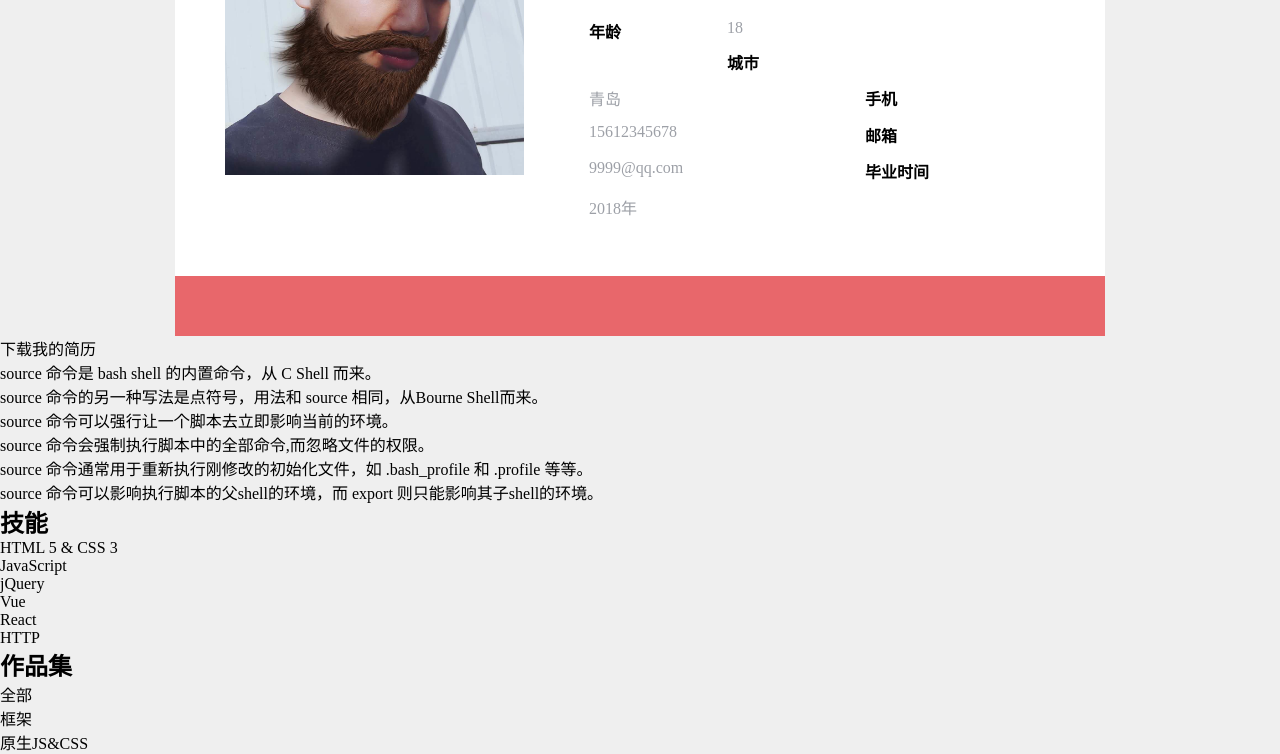
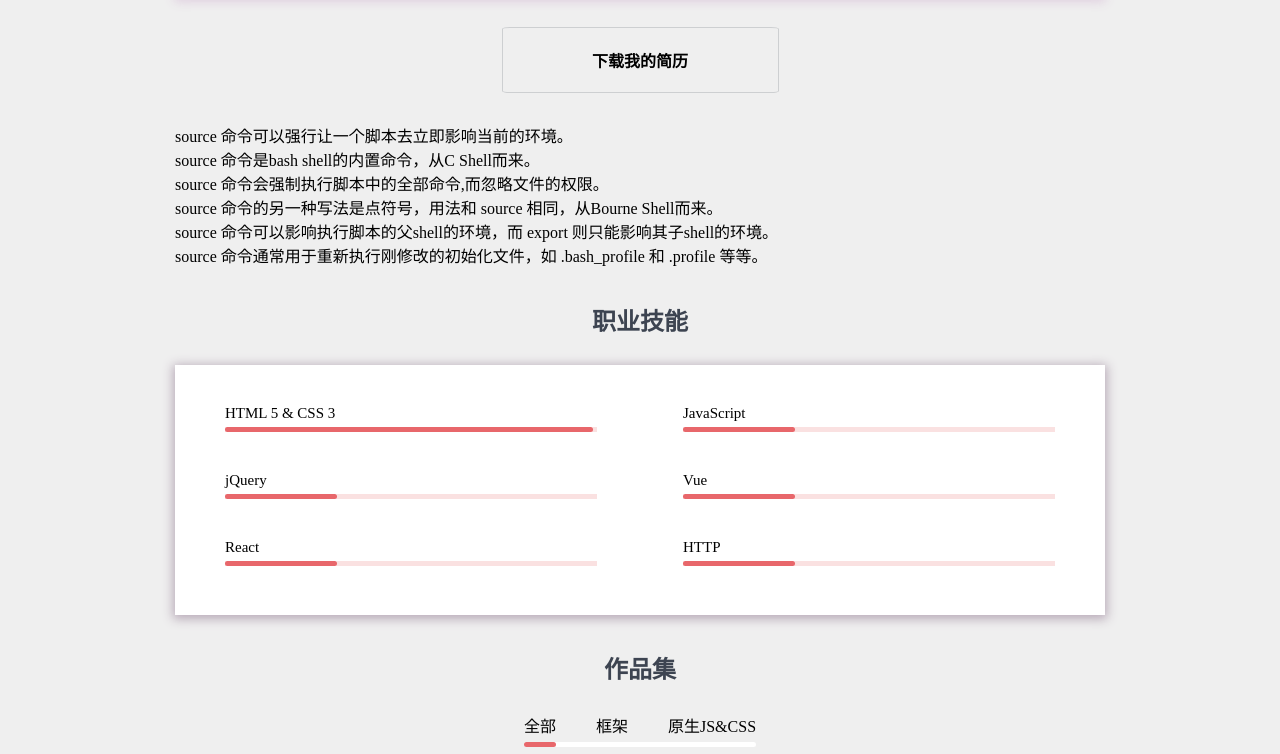
Before and after one commit to westee/Resume, a plain HTML site: page fang.html in a window 1280 px wide. Shown: the part 737-1491 px from the top of the page. Drawn offline with Linux system fonts and the light colour scheme.

Commit message:
前十二个任务暂时结束

```diff
--- a/fang.css
+++ b/fang.css
@@ -2,13 +2,16 @@ body {
     background-color: #EFEFEF;
     margin: 0;
 }
+ h1, h2,h3,h4,h5,h6{
+    font-weight: normal;
+ }
 .clearfix::after{
     content: ' ';
     display: block;
     clear: both;
     /*消除使用float时产生的bug，暂时记住就好*/
 }
-/*body > div > a{    float: left;}没用，金额能自己加错了*/
+/*body > div > a{    float: left;}没用，可能自己加错了*/
 a{
     color:inherit;
     text-decoration: none;
@@ -68,9 +71,8 @@ a{
     border-bottom: 3px solid transparent;
     border-top: 3px solid transparent;
     /*设置上下存在但透明的下划线标记，其中只用到下标。*/
-    padding-bottom: 7px;
+    padding-bottom: 5px;
     padding-top: 5px;
-
     /*设置上下内边距，为了与rscard对齐等*/
     display: block;
     /*次元素将显示为块级元素，此元素前后具有换行符*/
@@ -99,11 +101,12 @@ a{
 
 }
 .usercard{
-
+    margin-top: -340px;
     max-width: 930px;
     margin-left: auto;
     margin-right: auto;
     background-color: #FFFFFF;
+    box-shadow: 0px 4px 10px 1px rgba(224,208,224,1);
 }
 .usercard .txt .profile .welcome{
     /*.usercard .welcome写法也可*/
@@ -117,7 +120,7 @@ a{
 .usercard .welcome .triangle{
     display: block;
     /* 默认是span,把他变成div（块级元素） */
-    border: 8px solid transparent;
+    border: 5px solid transparent;
     width: 0px;
     height: 0px;
     border-left-color: #E8676B;
@@ -150,6 +153,7 @@ a{
 }
 .profile > h1{
     padding-top: 27px;
+    font-weight: bold;
 }
 .profile >h2{
     padding-top: 7px;
@@ -184,16 +188,166 @@ hr{
 .usercard svg{
     width: 30px;
     height: 30px;
+    /* 设置连方式图标的大小 */
     fill: #FFFFFF;
-    vertical-align: top;
+    vertical-align: middle;
+    /* 垂直对齐方式--单元格垂直居中 */
 }
 .usercard .media>a{
     display: inline-block;
-    border-radius: 80%;
+    /* 该元素生成一个块状盒，该块状盒随着周围内容流动，如同它是一个单独的行内盒子
+    （表现更像是一个被替换的元素） */
+    border-radius: 50%;
+    /* 原型 */
     line-height: 30px;
+    /* 设置行高联系方式栏的行高 */
     padding: 10px 10px;
+    /* 设置footer栏（联系方式栏）上下内边距为10px */
     margin: 5px 16px;
+    /*  设置footer栏（联系方式栏）上下左右外边距 */
 }
 .usercard .media>a:hover{
     background: #D05C60;
 }
+body >main .dr{
+    display: block;
+    margin: 30px auto;
+    padding: 20px 0 20px 0;
+    border: 1px solid #CDCFD1;
+    height: 40  px;
+    width: 275px;
+    text-align: center;
+    font-weight: bold;
+    border-radius: 3%;
+
+    /* a标签里的文字需要嵌套一个div才能居中 */
+}
+body > main .dr:hover{
+    box-shadow: 0px 2px 10px 2px rgba(184,170,184,1);
+    transition-duration: 0.5s;
+}
+body > main >p{
+    max-width: 930px;
+    margin-left: auto;
+    margin-right: auto;
+}
+/* 职           业              技              能              栏 */
+body .skills,
+body  .portfolio{
+    max-width: 930px;
+    margin-left: auto;
+    margin-right: auto;
+
+}
+body > section >h2,
+body  .portfolio h2{
+    height: 28px;
+    font-weight: bold;
+    text-align: center;
+    color: #3D4451;
+    padding: 35px 0;
+    /* 代码复用 */
+}
+body .skills >ol>div{
+    float: left;
+    list-style: none;
+    width: 40%;
+    box-sizing: border-box;
+    margin: 40px 0 0 50px;
+}
+body .skills >ol>div:nth-child(even){
+    float: right;
+    margin: 40px 50px 0 0;
+}
+body .skills >ol>div>li{
+    font-size: 15px;
+    padding-bottom: 5px;
+}
+
+body .skills .processBar{
+    /* 进度条 */
+    background:  #FAE1E1;
+    width: 100%;
+    height: 5px;
+    margin: 0;
+}
+
+body .skills .process{
+    /* 进度 */
+    background: #E8676B;
+    width: 30%;
+    height: 100%;
+    border-radius: 3px;
+}
+.skills >ol{
+    max-width: 930px;
+    margin-left: auto;
+    margin-right: auto;
+    height: 250px;
+    background-color: #FFFFFF;
+    box-shadow: 0px 2px 10px 2px rgba(184,170,184,1);
+}
+/* 设       置          作          品          集 */
+
+body .portfolio>nav{
+    text-align: center;
+    /* 居中加在被居中元素的爸爸身上 */
+}
+body .portfolio ol{
+    /* text-align: center; */
+    list-style: none;
+    margin: 0 auto;
+    /* border: 1px solid blue; */
+    display: inline-block;/*使用display：inline—block会让元素大小收缩(内联)*/
+    vertical-align: top;/*一般需要在inline-block后加上。*/
+}
+body .portfolio li{
+    float: left;
+    margin-left: 40px;
+    cursor: pointer;
+    /* 鼠标浮在上面会变成手形 */
+}
+body .portfolio li:first-child{
+    margin-left: 0;
+}
+body .portfolio>nav .bar{
+    height: 5px;
+    /* border: 1px solid red;  */
+    /*  一  如何使得这部分长度等于其上的文字宽度呢 */
+    background-color: #FFFFFF;
+    margin: 5px 0;
+    border-radius: 3px;
+}
+body .portfolio>nav{
+    display: inline-block;
+    vertical-align: top;
+    /*  二  如上述所说，nav的长度等于section.portfolio的长度
+    ，可以加display：inline-block让其向内缩进，并为其添加
+    vertical-align：top消除其带来的影响。此时这部分会向右靠近，
+    原来ol设置的居中会失效 */
+}
+body .portfolio{
+    /*  三  需在爷爷的身上加入居中才会生效，因为它的爸爸是inline-block  */
+    text-align: center;
+}
+body .portfolio>nav .bar-inner{
+    height: 100%;
+    background-color: #E8676B ;
+    /* width: 32px; */
+    border-radius: 3px;
+    transition: all 0.3s;
+    /* bar-inner内的进度条的变化全部都需要0.3s的变化 */
+}
+body .portfolio > nav .bar.state-1 .bar-inner{
+    margin-left: 0;
+    width: 32px;
+}
+body .portfolio > nav .bar.state-2 .bar-inner{
+    margin-left: 70px;
+    width: 36px;
+}
+body .portfolio > nav .bar.state-3 .bar-inner{
+    margin-left: 145px;
+    width: 90px;
+    /* 对应的顺序不要搞错 */
+}
--- a/fang.html
+++ b/fang.html
@@ -3,6 +3,7 @@
 	<head >
         <title>简历</title>
         <meta charset=utf-8>
+
         <link rel="stylesheet" href="./fang.css">
         <script src="//at.alicdn.com/t/font_700498_pqxwusn9xufvfgvi.js"></script>
         <style type="text/css">
@@ -85,44 +86,89 @@
                 </footer>
 
             </div>
+            <div class="dr">
+                <a class="downloadResume" href="./Resumr.pdf" target="_blank"   download="">下载我的简历</a>
+            </div>
+            <p class="self-introduction">
+               source 命令可以强行让一个脚本去立即影响当前的环境。<br>
+               source 命令是bash shell的内置命令，从C Shell而来。<br>
+               source 命令会强制执行脚本中的全部命令,而忽略文件的权限。<br>
+               source 命令的另一种写法是点符号，用法和 source 相同，从Bourne Shell而来。<br>
+               source 命令可以影响执行脚本的父shell的环境，而 export 则只能影响其子shell的环境。<br>
+               source 命令通常用于重新执行刚修改的初始化文件，如 .bash_profile 和 .profile 等等。<br>
 
-            <a class="button" href="#">下载我的简历</a>
-
-            <p>source 命令是 bash shell 的内置命令，从 C Shell 而来。<br>
-               source 命令的另一种写法是点符号，用法和 source 相同，从Bourne Shell而来。<br>
-               source 命令可以强行让一个脚本去立即影响当前的环境。<br>
-               source 命令会强制执行脚本中的全部命令,而忽略文件的权限。<br>
-               source 命令通常用于重新执行刚修改的初始化文件，如 .bash_profile 和 .profile 等等。<br>
-               source 命令可以影响执行脚本的父shell的环境，而 export 则只能影响其子shell的环境。<br>
             </p>
         </main>
-        <section class="">
-            <h2>技能</h2>
-            <ol>
+        <section class="skills">
+            <h2>职业技能</h2>
+            <ol class="clearfix">
+                <div>
                     <li>HTML 5 &amp; CSS 3</li>
+                    <div class="processBar">
+                        <div class="process" style="width:99%;"></div>
+                    </div>
+                </div>
+                <div>
                     <li>JavaScript</li>
+                    <div class="processBar">
+                        <div class="process"></div>
+                    </div>
+                </div>
+                <div>
                     <li>jQuery</li>
+                    <div class="processBar">
+                        <div class="process"></div>
+                    </div>
+                </div>
+                <div>
                     <li>Vue</li>
+                    <div class="processBar">
+                        <div class="process"></div>
+                    </div>
+                </div>
+                <div>
                     <li>React</li>
+                    <div class="processBar">
+                        <div class="process"></div>
+                    </div>
+                </div>
+                <div>
                     <li>HTTP</li>
+                    <div class="processBar">
+                       <div class="process"></div>
+                    </div>
+                </div>
+
             </ol>
         </section>
-        <section>
+        <section class="portfolio">
+            <h2 class="">作品集</h2>
             <nav>
-                <h2>作品集</h2>
-                <ol>
-                    <li>全部</li>
-                    <li>框架</li>
-                    <li>原生JS&amp;CSS</li>
+                <ol class='clearfix'>
+                    <li id="portfolio1">全部</li>
+                    <li id="portfolio2">框架</li>
+                    <li id="portfolio3">原生JS&amp;CSS</li>
                 </ol>
+                <div id="portfolioBar" class="bar state-1">
+                    <div class="bar-inner"></div>
+                </div>
             </nav>
-
+            <script>
+                portfolio1.onclick= function(){
+                    portfolioBar.className='bar state-1'
+                }
+                portfolio2.onclick= function(){
+                    portfolioBar.className='bar state-2'
+                }
+                portfolio3.onclick= function(){
+                    portfolioBar.className='bar state-3'
+                }
+            </script>
             <div class="jobs">
                 <div class="big"></div>
-                <div class="small"></div>
-                <div class="small"></div>
+                <div class="small1"></div>
+                <div class="small2"></div>
             </div>
-
         </section>
     </body>
 </html>
```
Also changed, not shown: 1 other file. Lines whose indentation alone changed are shown as unchanged.
